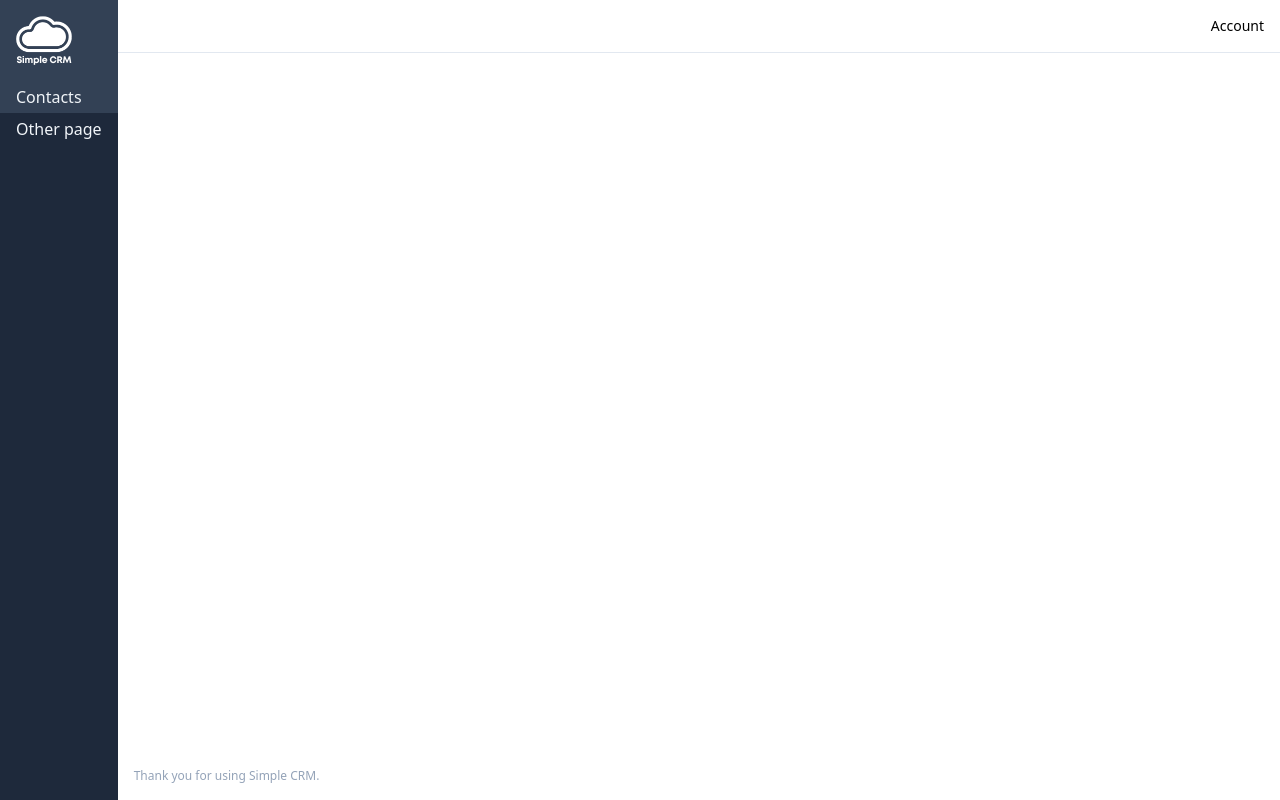
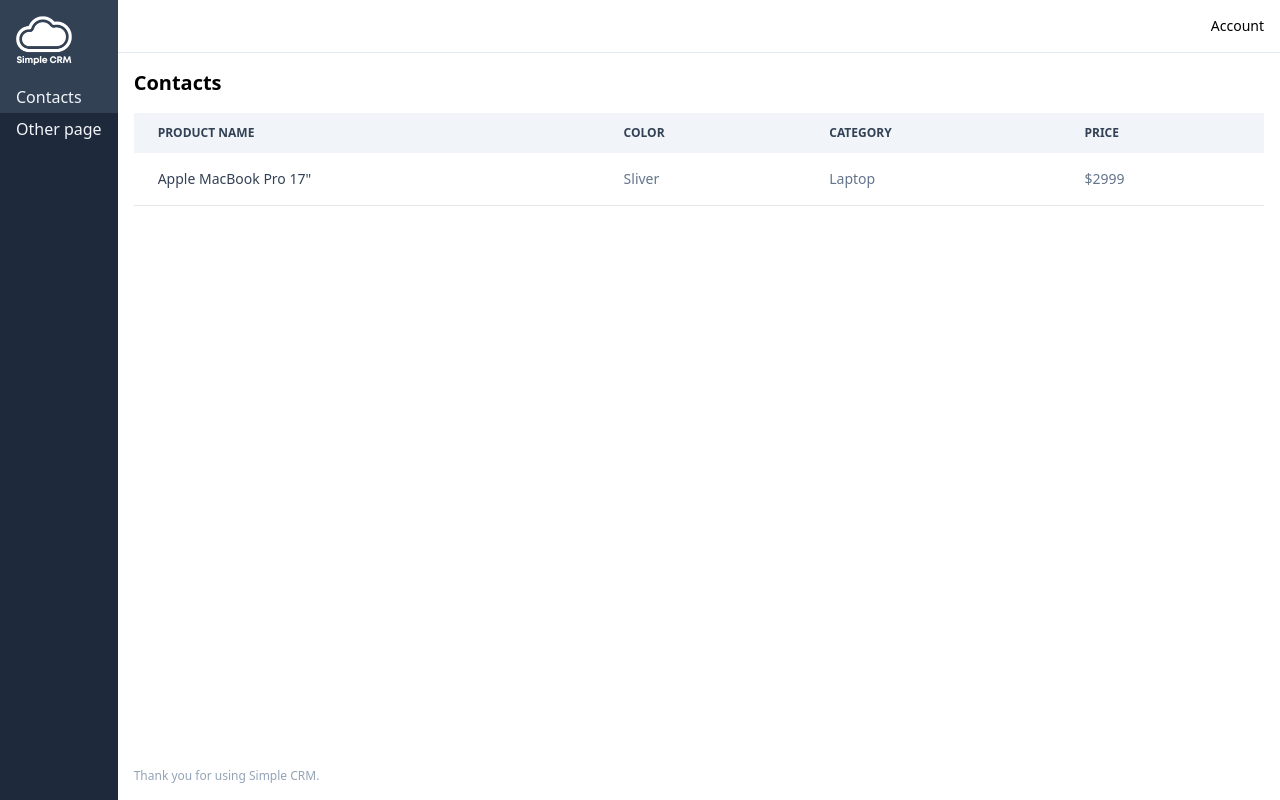
Before and after one commit to robertableson/crm, a Next.js app: page / in a window 1280 px wide. Built offline with nearby package versions, Linux system fonts and the light colour scheme.

Commit message:
Base table and style added

```diff
--- a/components/ContactsList/ContactsList.js
+++ b/components/ContactsList/ContactsList.js
@@ -1,34 +1,45 @@
 function ContactsList() {
   return(
-    <div>
-      <h2>Contacts</h2>
+    <div className="p-4">
+      <h1 className="text-xl font-semibold pb-4">Contacts</h1>
 
-      <table class="table-auto">
-        <thead>
+        <div class="overflow-x-auto relative">
+            <table class="w-full text-sm text-left text-slate-500">
+                <thead class="text-xs text-slate-700 uppercase bg-slate-100">
                     <tr>
-            <th>Song</th>
-            <th>Artist</th>
-            <th>Year</th>
+                        <th scope="col" class="py-3 px-6">
+                            Product name
+                        </th>
+                        <th scope="col" class="py-3 px-6">
+                            Color
+                        </th>
+                        <th scope="col" class="py-3 px-6">
+                            Category
+                        </th>
+                        <th scope="col" class="py-3 px-6">
+                            Price
+                        </th>
                     </tr>
                 </thead>
                 <tbody>
-          <tr>
-            <td>The Sliding Mr. Bones (Next Stop, Pottersville)</td>
-            <td>Malcolm Lockyer</td>
-            <td>1961</td>
-          </tr>
-          <tr>
-            <td>Witchy Woman</td>
-            <td>The Eagles</td>
-            <td>1972</td>
-          </tr>
-          <tr>
-            <td>Shining Star</td>
-            <td>Earth, Wind, and Fire</td>
-            <td>1975</td>
+                    <tr class="bg-white border-b">
+                        <th scope="row" class="py-4 px-6 font-medium text-slate-700 whitespace-nowrap">
+                            Apple MacBook Pro 17"
+                        </th>
+                        <td class="py-4 px-6">
+                            Sliver
+                        </td>
+                        <td class="py-4 px-6">
+                            Laptop
+                        </td>
+                        <td class="py-4 px-6">
+                            $2999
+                        </td>
                     </tr>
                 </tbody>
             </table>
+        </div>
+
     </div>
   );
 }
--- a/pages/index.js
+++ b/pages/index.js
@@ -21,13 +21,10 @@ function Home() {
       <section className="flex flex-col grow">
         <Header/>
 
-        {/*
         <main>
           <ContactsList/>
         </main>
 
-
-        */}
         <div className="flex flex-col justify-end grow">
           <Footer/>
         </div>
```
Lines whose indentation alone changed are shown as unchanged.
